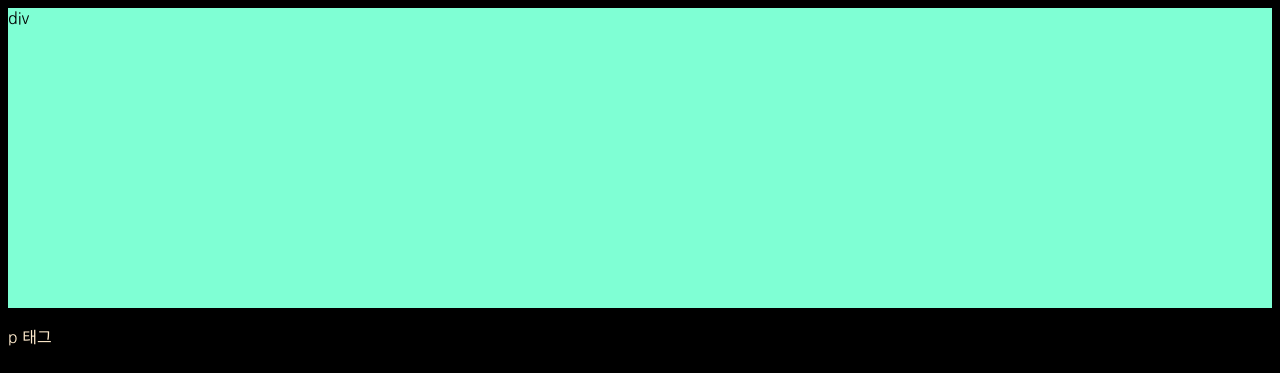
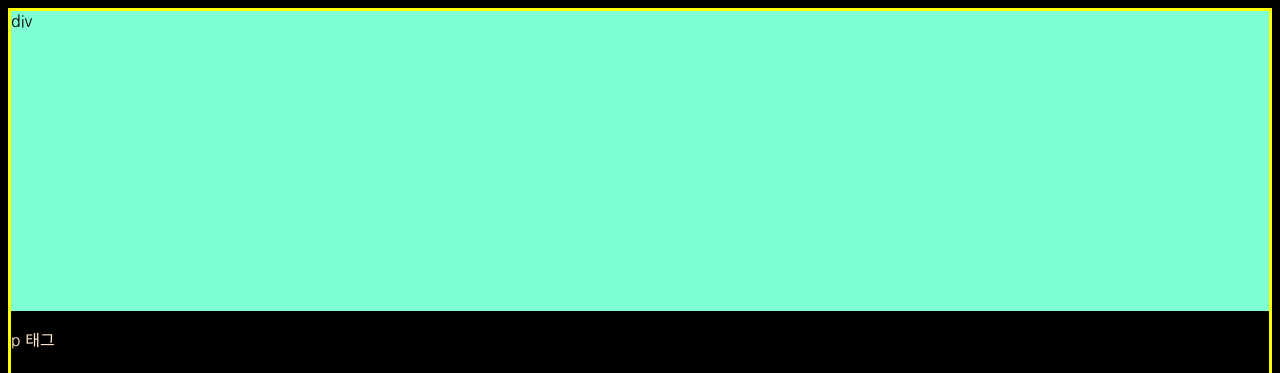
Before and after one commit to limmiseon/web, a plain HTML site: page html/css/css2.html in a window 1280 px wide. Shown: the top 373 px of the page. Drawn offline with Linux system fonts and the light colour scheme.

Commit message:
border 속성 수정해보기

```diff
--- a/html/css/css2.html
+++ b/html/css/css2.html
@@ -11,7 +11,7 @@
   <link rel="preconnect" href="https://fonts.gstatic.com" crossorigin>
   <link href="https://fonts.googleapis.com/css2?family=Nanum+Gothic:wght@400;700&display=swap" rel="stylesheet">
 </head>
-<body>
+<body class="border">
   <div>
     div
   </div>
--- a/html/css/style.css
+++ b/html/css/style.css
@@ -27,7 +27,8 @@ p {
 
 .border {
   border-style: solid ;
-  border-width: 1px;
+  border-width: 3px;
+  border-color: yellow;
 }
 
 /* 아이디 셀렉터 */
```
